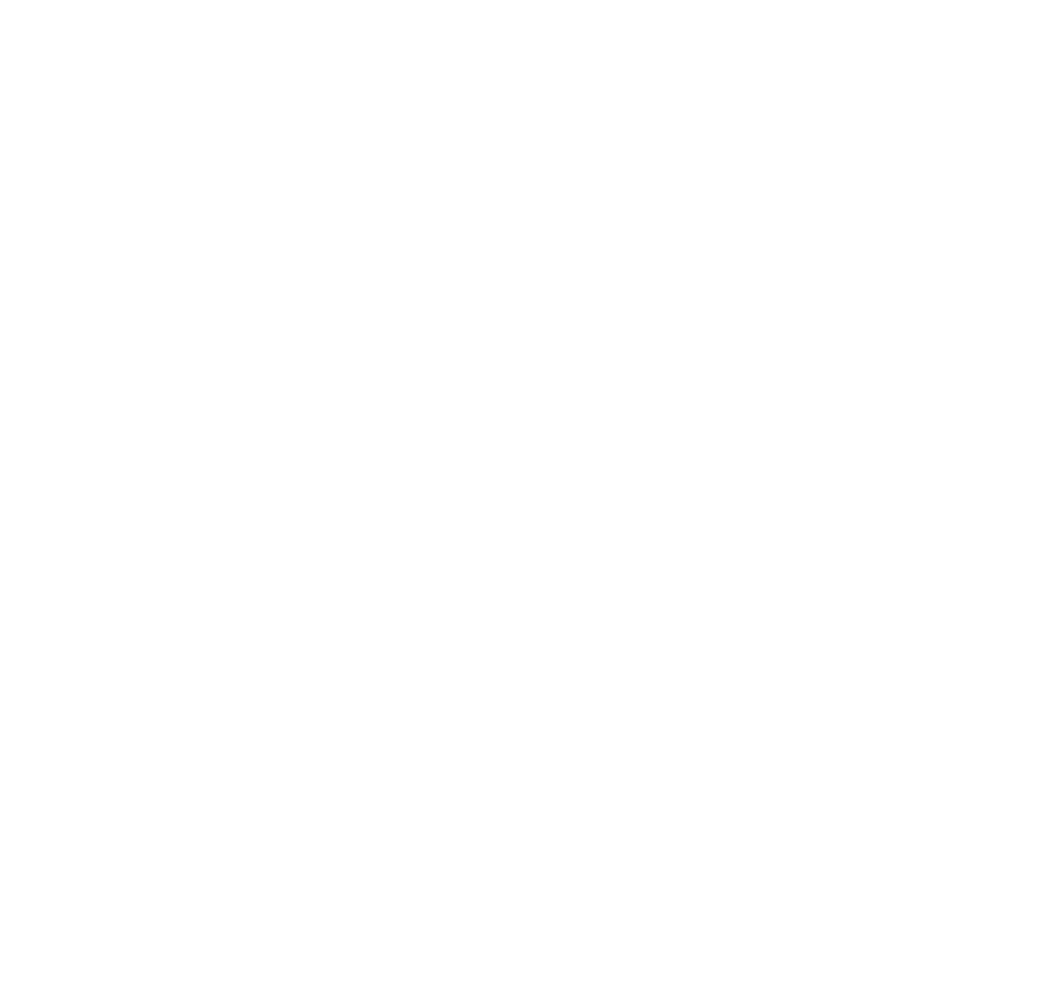
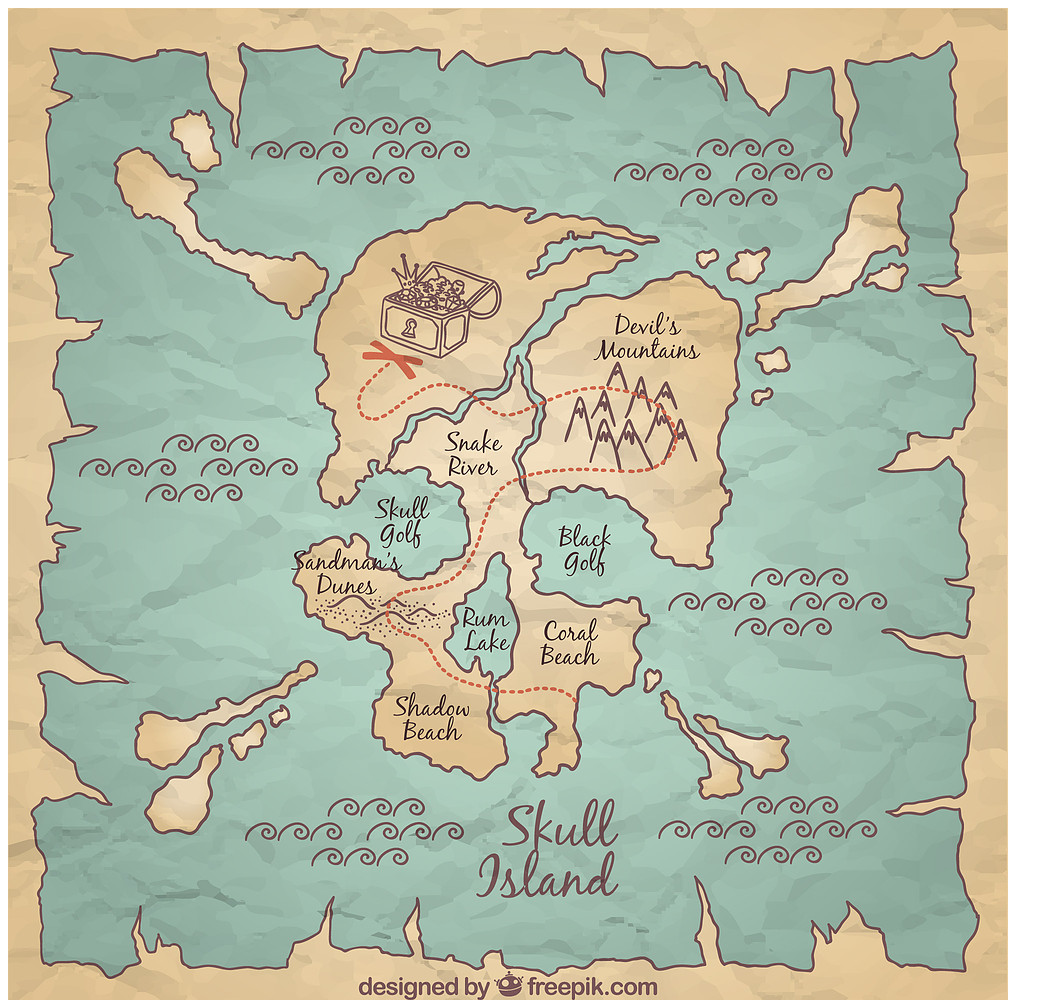
Before and after one commit to gatuz111/treasure-game, a plain HTML site: page index.html in a window 1280 px wide. Shown: the top 1000 px of the page, without its empty margins (0-1063 px from the left). Before the commit the page ends 800 px from the top, so only its background shows below. Drawn offline with Linux system fonts and the light colour scheme.

Commit message:
create basic-template

```diff
--- a/index.html
+++ b/index.html
@@ -7,6 +7,11 @@
     <title>Document</title>
 </head>
 <body>
-
+    <div id="game">
+        <div id="map-wrapper">
+            <img src="images/map.jpg" alt="map">
+        </div>
+        <div id="hint"></div>
+    </div>
 </body>
 </html>
```
Also changed, not shown: images/map.jpg (added).
